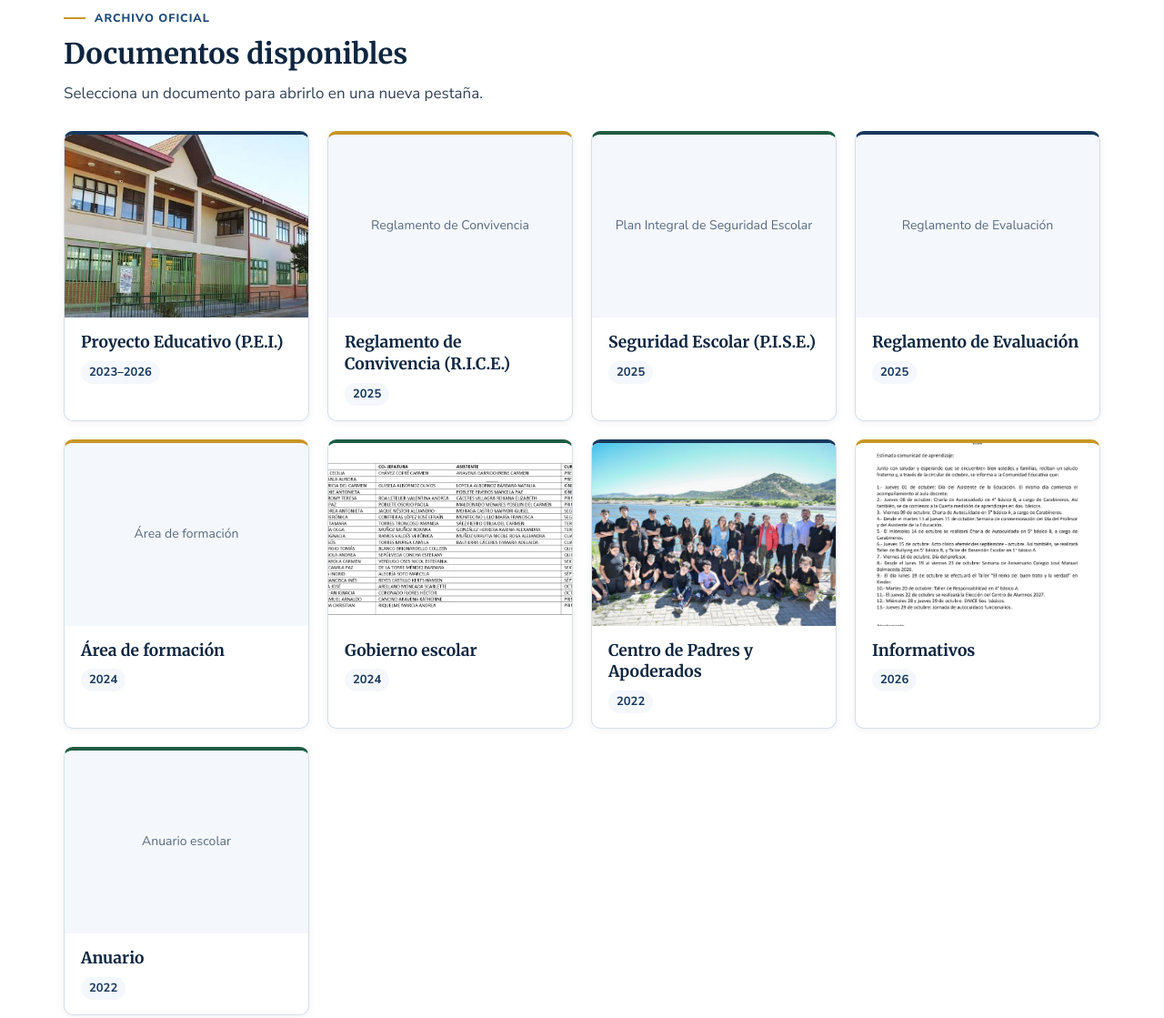
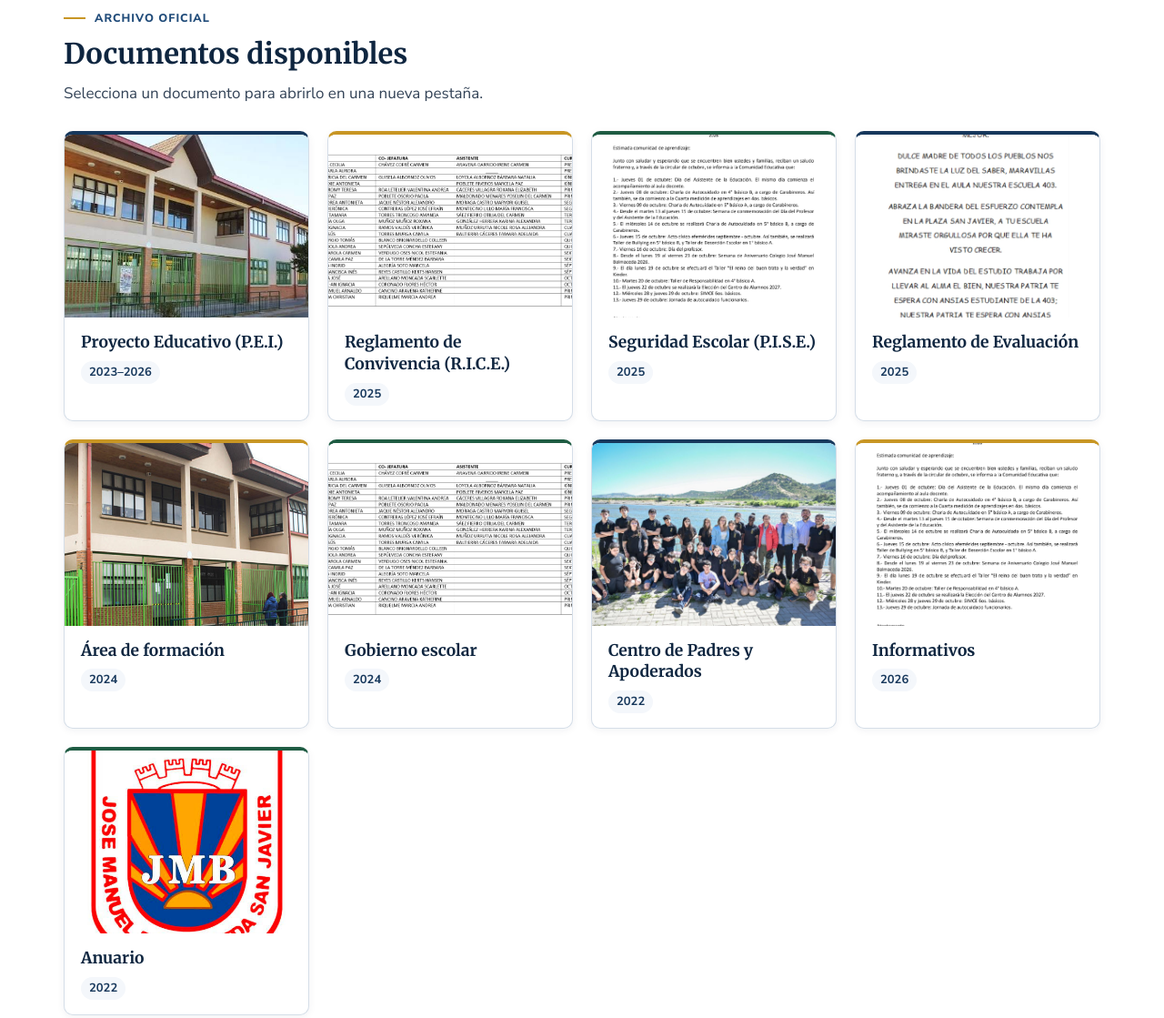
Before and after one commit to RyzenSoviet/Balmaceda, a plain HTML site: page documentos.html in a window 1280 px wide. Shown: the part 649-1768 px from the top of the page at 91% size. Drawn offline with Linux system fonts and the light colour scheme.

Commit message:
Más variedad visual con imágenes locales

```diff
--- a/documentos.html
+++ b/documentos.html
@@ -93,14 +93,14 @@
         </div>
         <div class="document-grid">
           <a class="document-card" href="https://balmacedasanjavier.cl/wp-content/uploads/2023/03/PROYECTO-EDUCATIVO-INSTITUCIONAL-2023-2026.pdf" target="_blank" rel="noopener"><div class="document-cover" data-etiqueta="Proyecto Educativo Institucional"><img src="./imagenes/escuela.png" alt="Colegio José Manuel Balmaceda"></div><div class="document-copy"><h3>Proyecto Educativo (P.E.I.)</h3><span class="document-year">2023–2026</span></div></a>
-          <a class="document-card" href="https://heyzine.com/flip-book/7162d4b8e1.html" target="_blank" rel="noopener"><div class="document-cover" data-etiqueta="Reglamento de Convivencia"></div><div class="document-copy"><h3>Reglamento de Convivencia (R.I.C.E.)</h3><span class="document-year">2025</span></div></a>
-          <a class="document-card" href="https://balmacedasanjavier.cl/wp-content/uploads/2025/04/PISE-E-403-2.0.pdf" target="_blank" rel="noopener"><div class="document-cover" data-etiqueta="Plan Integral de Seguridad Escolar"></div><div class="document-copy"><h3>Seguridad Escolar (P.I.S.E.)</h3><span class="document-year">2025</span></div></a>
-          <a class="document-card" href="https://balmacedasanjavier.cl/wp-content/uploads/2025/04/REGLAMENTO-DE-EVALUACION-CALIFICACION-Y-PROMOCION-ESCOLAR-2025.pdf" target="_blank" rel="noopener"><div class="document-cover" data-etiqueta="Reglamento de Evaluación"></div><div class="document-copy"><h3>Reglamento de Evaluación</h3><span class="document-year">2025</span></div></a>
-          <a class="document-card" href="https://balmacedasanjavier.cl/1710-2/" target="_blank" rel="noopener"><div class="document-cover" data-etiqueta="Área de formación"></div><div class="document-copy"><h3>Área de formación</h3><span class="document-year">2024</span></div></a>
+          <a class="document-card" href="https://heyzine.com/flip-book/7162d4b8e1.html" target="_blank" rel="noopener"><div class="document-cover" data-etiqueta="Reglamento de Convivencia"><img src="./imagenes/personal.png" alt="Reglamento de convivencia institucional"></div><div class="document-copy"><h3>Reglamento de Convivencia (R.I.C.E.)</h3><span class="document-year">2025</span></div></a>
+          <a class="document-card" href="https://balmacedasanjavier.cl/wp-content/uploads/2025/04/PISE-E-403-2.0.pdf" target="_blank" rel="noopener"><div class="document-cover" data-etiqueta="Plan Integral de Seguridad Escolar"><img src="./imagenes/informativo_oct.png" alt="Plan integral de seguridad escolar"></div><div class="document-copy"><h3>Seguridad Escolar (P.I.S.E.)</h3><span class="document-year">2025</span></div></a>
+          <a class="document-card" href="https://balmacedasanjavier.cl/wp-content/uploads/2025/04/REGLAMENTO-DE-EVALUACION-CALIFICACION-Y-PROMOCION-ESCOLAR-2025.pdf" target="_blank" rel="noopener"><div class="document-cover" data-etiqueta="Reglamento de Evaluación"><img src="./imagenes/himno.png" alt="Reglamento de evaluación"></div><div class="document-copy"><h3>Reglamento de Evaluación</h3><span class="document-year">2025</span></div></a>
+          <a class="document-card" href="https://balmacedasanjavier.cl/1710-2/" target="_blank" rel="noopener"><div class="document-cover" data-etiqueta="Área de formación"><img src="./imagenes/escuela2.png" alt="Área de formación institucional"></div><div class="document-copy"><h3>Área de formación</h3><span class="document-year">2024</span></div></a>
           <a class="document-card" href="https://balmacedasanjavier.cl/gobierno-escolar-2/" target="_blank" rel="noopener"><div class="document-cover" data-etiqueta="Gobierno escolar"><img src="./imagenes/personal.png" alt="Gobierno Escolar"></div><div class="document-copy"><h3>Gobierno escolar</h3><span class="document-year">2024</span></div></a>
           <a class="document-card" href="https://balmacedasanjavier.cl/wp-content/uploads/2022/07/C.G.A.pdf" target="_blank" rel="noopener"><div class="document-cover" data-etiqueta="Centro de Padres y Apoderados"><img src="./imagenes/canotaje1.png" alt="Comunidad del colegio"></div><div class="document-copy"><h3>Centro de Padres y Apoderados</h3><span class="document-year">2022</span></div></a>
           <a class="document-card" href="https://balmacedasanjavier.cl/wp-content/uploads/2025/04/INFORMATIVO-01_merged.pdf" target="_blank" rel="noopener"><div class="document-cover" data-etiqueta="Informativos institucionales"><img src="./imagenes/informativo_oct.png" alt="Portada de Informativos"></div><div class="document-copy"><h3>Informativos</h3><span class="document-year">2026</span></div></a>
-          <a class="document-card" href="https://drive.google.com/file/d/14Tiix998UVsjowCVzWSIupz98UPhUfS8/view?usp=share_link" target="_blank" rel="noopener"><div class="document-cover" data-etiqueta="Anuario escolar"></div><div class="document-copy"><h3>Anuario</h3><span class="document-year">2022</span></div></a>
+          <a class="document-card" href="https://drive.google.com/file/d/14Tiix998UVsjowCVzWSIupz98UPhUfS8/view?usp=share_link" target="_blank" rel="noopener"><div class="document-cover" data-etiqueta="Anuario escolar"><img src="./imagenes/logo.jpeg" alt="Anuario escolar del colegio"></div><div class="document-copy"><h3>Anuario</h3><span class="document-year">2022</span></div></a>
         </div>
         <a class="back" href="index.html#inicio">← Volver al inicio</a>
       </div>
```
Also changed, not shown: himno.html (+1 -1 lines), index.html (+3 -3 lines), vision-y-mision.html (+1 -1 lines).
